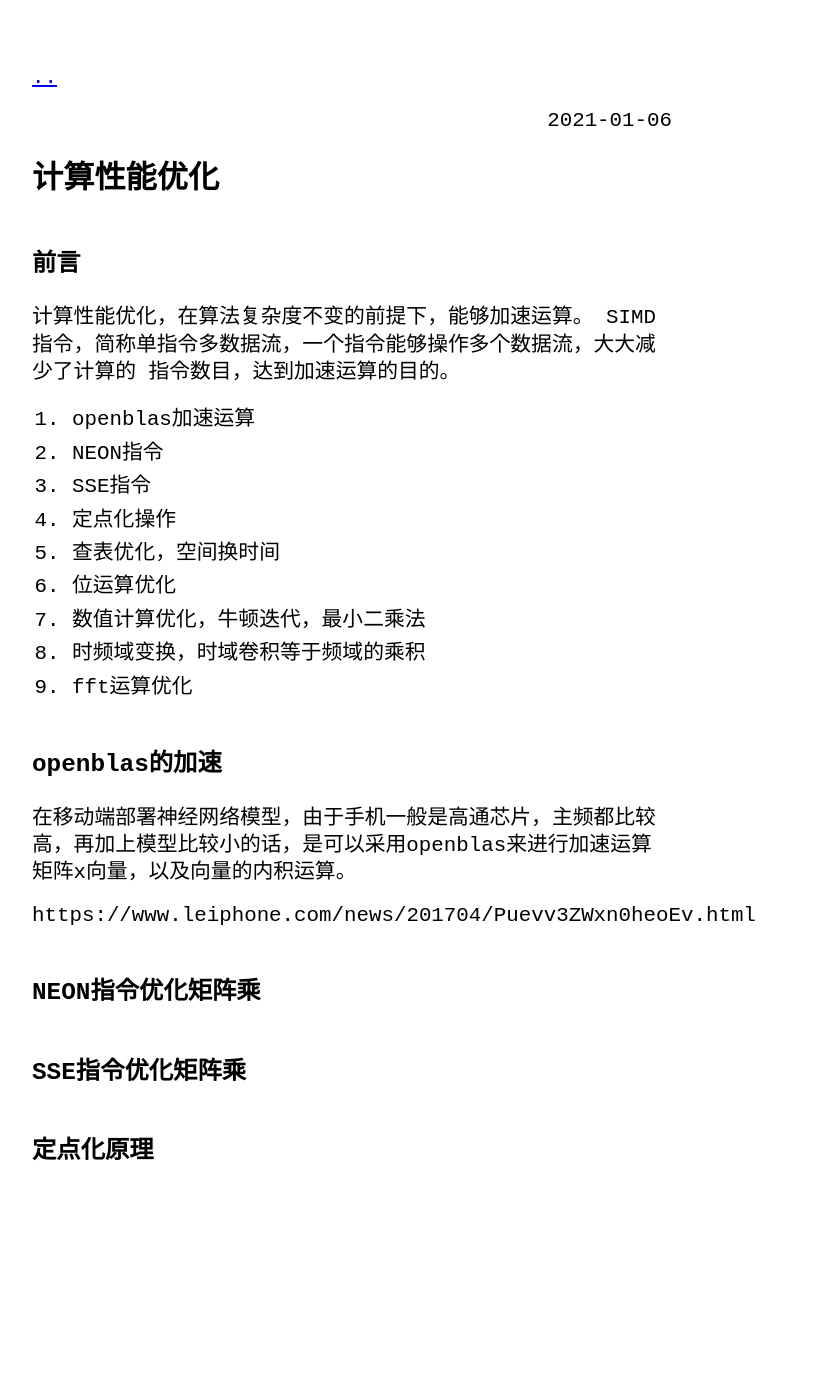
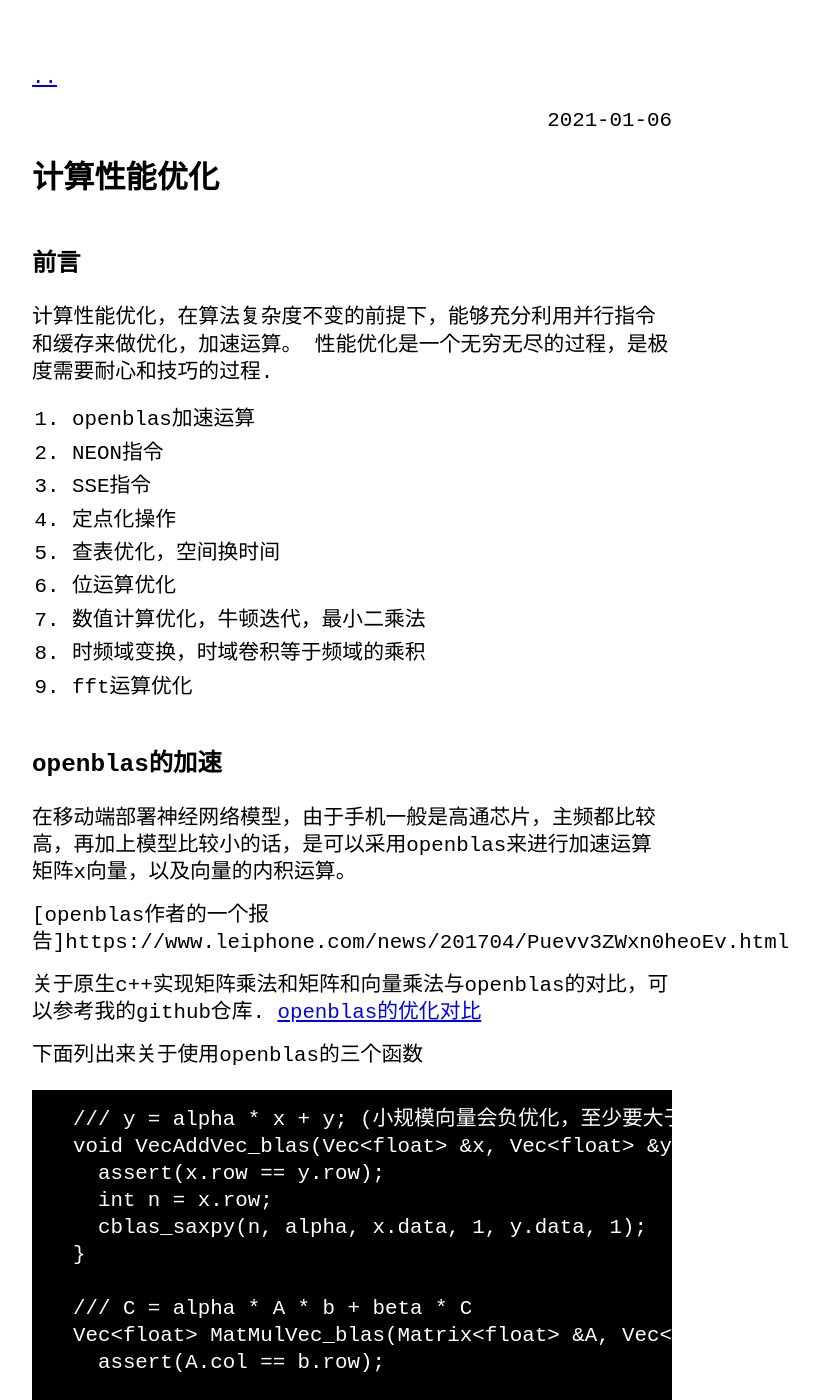
Before and after one commit to iiicp/iiicp.github.io, a Jekyll site: the page built from _posts/2021-01-06-performance-optimazing.md, in a window 1280 px wide and 1400 px high. Shown: the whole window, without its empty margins (288-1104 px from the left). Built offline with Jekyll 4.4.1, drawn with Linux system fonts in a browser that asks for light colours; some of the changed text lies outside the part shown.

Commit message:
about 计算优化

````diff
--- a/_posts/2021-01-06-performance-optimazing.md
+++ b/_posts/2021-01-06-performance-optimazing.md
@@ -6,9 +6,9 @@ excerpt: about performance-optimazing
 ---
 
 ### 前言
-计算性能优化，在算法复杂度不变的前提下，能够加速运算。
-SIMD指令，简称单指令多数据流，一个指令能够操作多个数据流，大大减少了计算的
-指令数目，达到加速运算的目的。
+
+计算性能优化，在算法复杂度不变的前提下，能够充分利用并行指令和缓存来做优化，加速运算。
+性能优化是一个无穷无尽的过程，是极度需要耐心和技巧的过程.
 
 1. openblas加速运算
 2. NEON指令
@@ -24,10 +24,68 @@ SIMD指令，简称单指令多数据流，一个指令能够操作多个数据
 
 在移动端部署神经网络模型，由于手机一般是高通芯片，主频都比较高，再加上模型比较小的话，是可以采用openblas来进行加速运算矩阵x向量，以及向量的内积运算。
 
-https://www.leiphone.com/news/201704/Puevv3ZWxn0heoEv.html
+[openblas作者的一个报告]https://www.leiphone.com/news/201704/Puevv3ZWxn0heoEv.html
 
-### NEON指令优化矩阵乘
+关于原生c++实现矩阵乘法和矩阵和向量乘法与openblas的对比，可以参考我的github仓库. [openblas的优化对比](https://github.com/iiicp/project-arrange/tree/master/performance-optimazing)
 
-### SSE指令优化矩阵乘
+下面列出来关于使用openblas的三个函数
+```
+  /// y = alpha * x + y; (小规模向量会负优化，至少要大于512)
+  void VecAddVec_blas(Vec<float> &x, Vec<float> &y, float alpha) {
+    assert(x.row == y.row);
+    int n = x.row;
+    cblas_saxpy(n, alpha, x.data, 1, y.data, 1);
+  }
 
-### 定点化原理
+  /// C = alpha * A * b + beta * C
+  Vec<float> MatMulVec_blas(Matrix<float> &A, Vec<float> &b) {
+    assert(A.col == b.row);
+
+    Vec<float> c(A.row);
+
+    int M = A.row, N = A.col;
+    float alpha = 1.0f, beta = 0.0f;
+    int lda = A.col;
+    cblas_sgemv(CblasRowMajor, CblasNoTrans, M, N, alpha, A.data, lda, b.data,
+                1, beta, c.data, 1);
+
+    return c;
+  }
+
+  /// C = alpha * A * B + beta * C
+  Matrix<float> MatMulMat_blas(Matrix<float> &A, Matrix<float> &B) {
+    assert(A.col == B.row);
+
+    Matrix<float> C(A.row, B.col);
+
+    int M = A.row, N = B.col, K = B.row;
+    float alpha = 1.0f, beta = 0.0f;
+    int lda = A.col, ldb = B.col, ldc = B.col;
+    cblas_sgemm(CblasRowMajor, CblasNoTrans, CblasNoTrans, M, N, K, alpha,
+                A.data, lda, B.data, ldb, beta, C.data, ldc);
+
+    return C;
+  }
+```
+
+以下是测试结果，矩阵乘法和矩阵乘向量是一个巨大的优化!!!
+
+```
+C = alpha * A * B + beta * C: [256,128] x [128,64]
+native cpp time: 9.639ms
+openblas time: 0.393ms
+
+C = alpha * A * b + beta * C: [256,161] x [161, 1]
+native cpp time: 0.403ms
+openblas time: 0.017ms
+
+y = alpha * x + y: [512,1] + [512,1]
+native cpp time: 0.009ms
+openblas time: 0.004ms
+
+```
+
+### LSTM算子实现
+
+
+### CNN算子实现
````
Also changed, not shown: _posts/2020-12-10-clion-ssh.md (+1 -1 lines), _posts/2021-01-05-network-programming.md (+3 -3 lines).
